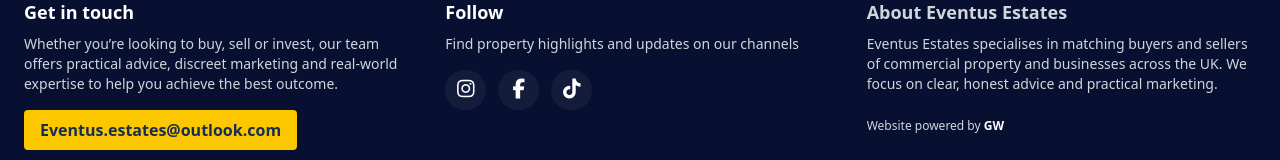
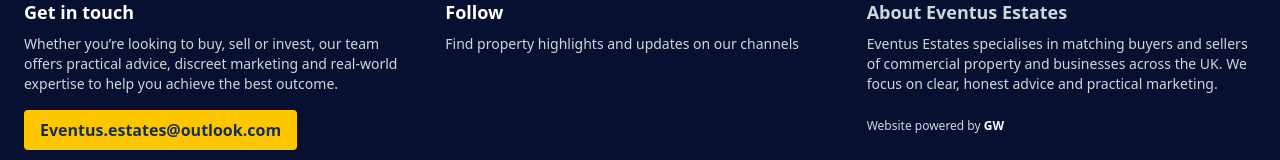
Before and after one commit to Leo-gwe/Eventus_Estates, a React (Vite) app: page / in a window 1280 px wide. Shown: the part 3033-3193 px from the top of the page. Built offline with nearby package versions, Linux system fonts and the light colour scheme.

Commit message:
Comment out link tags

```diff
--- a/index.html
+++ b/index.html
@@ -7,7 +7,7 @@
     <link rel="icon" type="image/png" sizes="16x16" href="/favicon-16x16.png" />
     <link rel="shortcut icon" href="/favicon.ico" />
     <link rel="manifest" href="/site.webmanifest" />
-    <link rel="stylesheet" href="https://cdnjs.cloudflare.com/ajax/libs/font-awesome/7.0.1/css/all.min.css" integrity="sha512-2SwdPD6INVrV/lHTZbO2nodKhrnDdJK9/kg2XD1r9uGqPo1cUbujc+IYdlYdEErWNu69gVcYgdxlmVmzTWnetw==" crossorigin="anonymous" referrerpolicy="no-referrer" />
+    <!-- <link rel="stylesheet" href="https://cdnjs.cloudflare.com/ajax/libs/font-awesome/7.0.1/css/all.min.css" integrity="sha512-2SwdPD6INVrV/lHTZbO2nodKhrnDdJK9/kg2XD1r9uGqPo1cUbujc+IYdlYdEErWNu69gVcYgdxlmVmzTWnetw==" crossorigin="anonymous" referrerpolicy="no-referrer" /> -->
     <meta name="theme-color" content="#ffffff" />
     <meta name="viewport" content="width=device-width, initial-scale=1.0" />
     <title>Eventus Estates</title>
--- a/src/components/Footer.jsx
+++ b/src/components/Footer.jsx
@@ -25,7 +25,7 @@ export default function Footer() {
             <h3 className="text-lg font-semibold">Follow</h3>
             <p className="mt-2 text-sm text-gray-300">Find property highlights and updates on our channels</p>
 
-            <div className="mt-4 flex items-center space-x-3">
+            {/* <div className="mt-4 flex items-center space-x-3">
               <a href="https://www.instagram.com/eventus_estates/" target="_blank" rel="noopener noreferrer" aria-label="Instagram" className="p-2 rounded-full bg-white/5 hover:bg-white/10">
                 <i className="fa-brands fa-instagram text-xl" aria-hidden="true"></i>
               </a>
@@ -37,7 +37,7 @@ export default function Footer() {
               <a href="https://www.tiktok.com/@eventusestates" target="_blank" rel="noopener noreferrer" aria-label="TikTok" className="p-2 rounded-full bg-white/5 hover:bg-white/10">
                 <i className="fa-brands fa-tiktok text-xl" aria-hidden="true"></i>
               </a>
-            </div>
+            </div> */}
           </div>
 
           <div className="text-sm text-gray-300">
```
